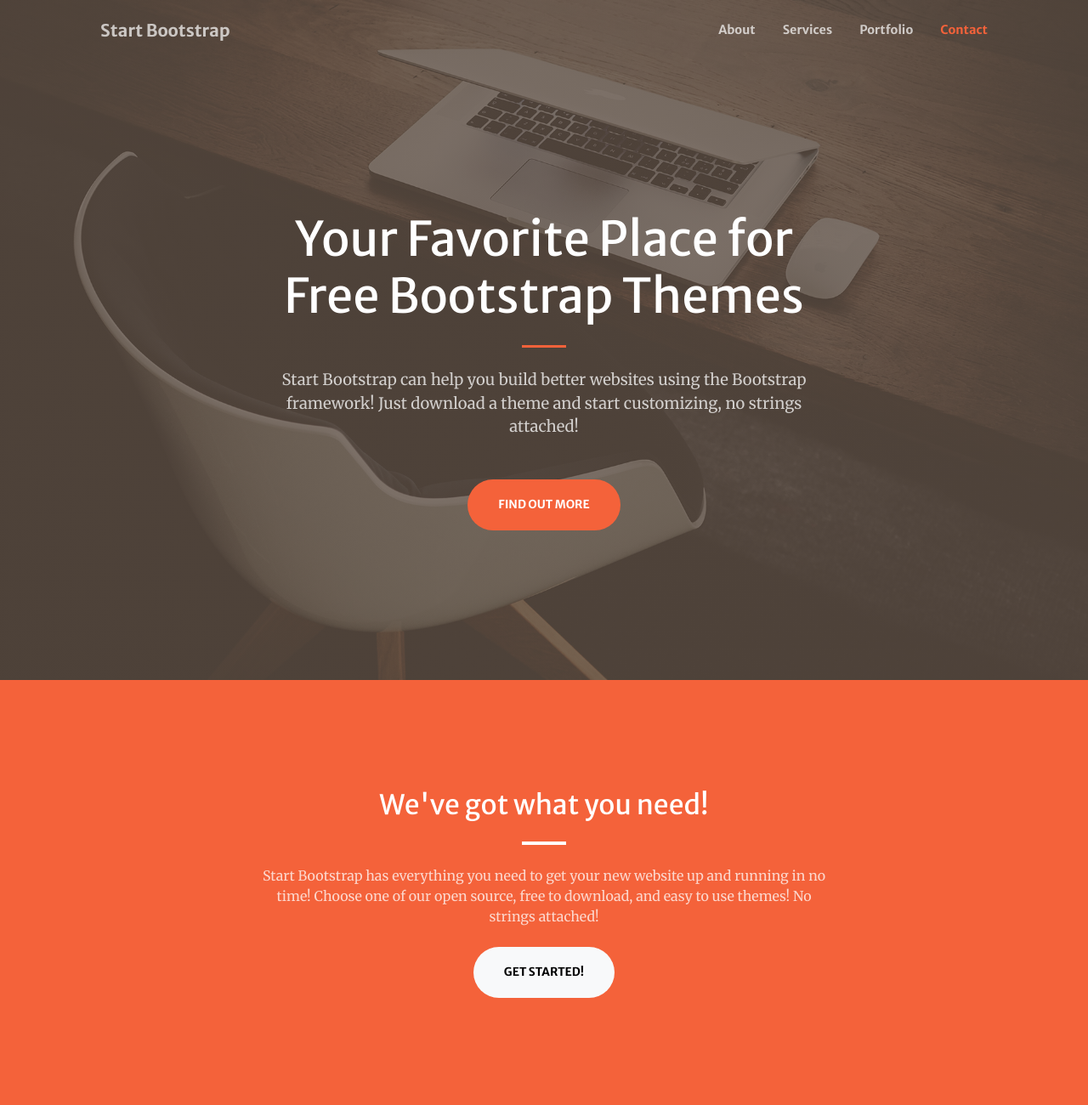
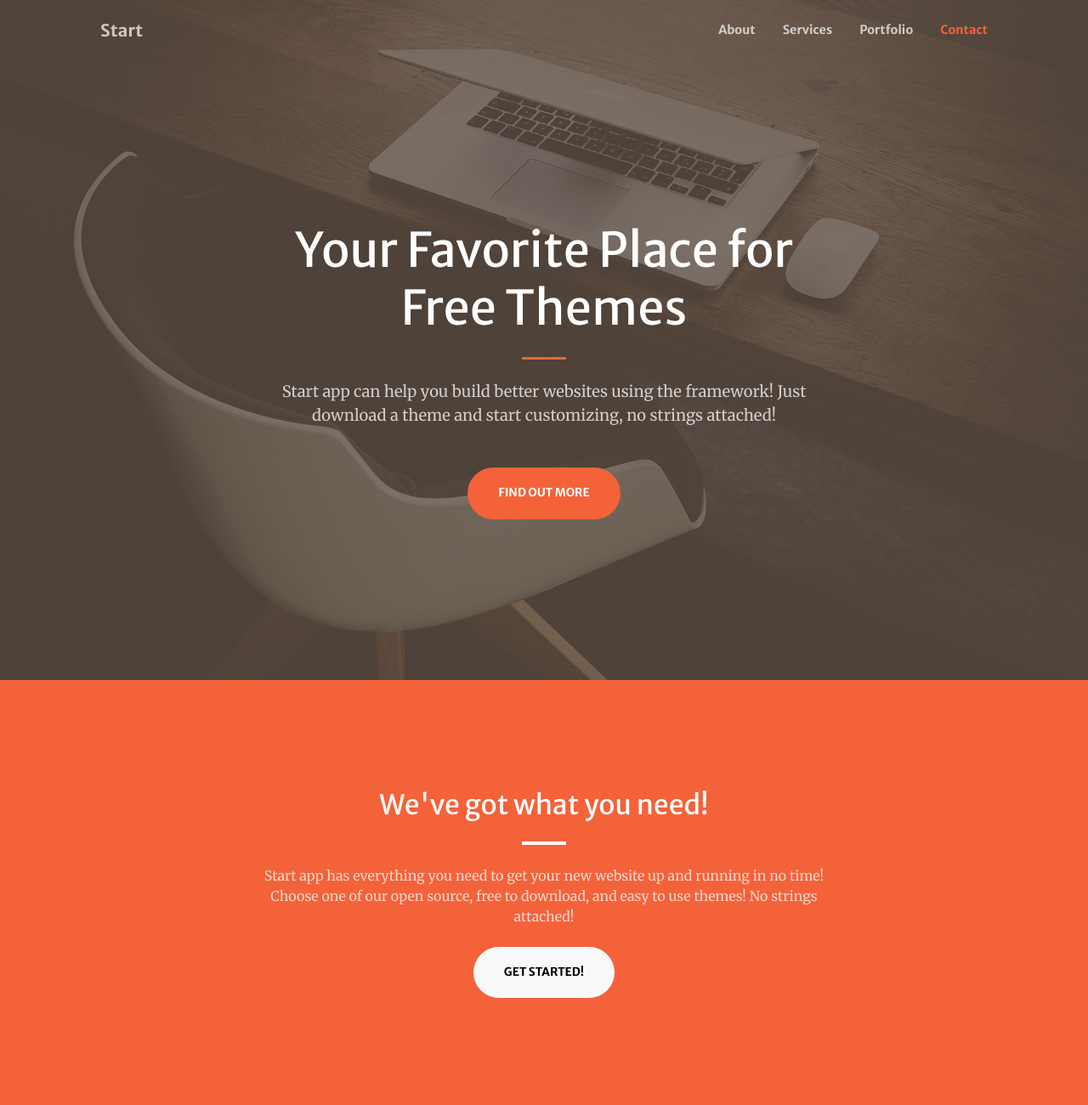
Before and after one commit to Vikash-8090-Yadav/frrt, a plain HTML site: page index.html in a window 1280 px wide. Shown: the top 1300 px of the page at 85% size. Drawn offline with nearby package versions, Linux system fonts and the light colour scheme; some packages are replaced by stand-ins of ours; a script that the page names is missing.

Commit message:
improved index.html

```diff
--- a/index.html
+++ b/index.html
@@ -5,7 +5,8 @@
         <meta name="viewport" content="width=device-width, initial-scale=1, shrink-to-fit=no" />
         <meta name="description" content="" />
         <meta name="author" content="" />
-        <title>Creative - Start Bootstrap Theme</title>
+        <title>Creative - Start
+         Theme</title>
         <!-- Favicon-->
         <link rel="icon" type="image/x-icon" href="assets/favicon.ico" />
         <!-- Bootstrap Icons-->
@@ -22,7 +23,8 @@
         <!-- Navigation-->
         <nav class="navbar navbar-expand-lg navbar-light fixed-top py-3" id="mainNav">
             <div class="container px-4 px-lg-5">
-                <a class="navbar-brand" href="#page-top">Start Bootstrap</a>
+                <a class="navbar-brand" href="#page-top">Start
+                </a>
                 <button class="navbar-toggler navbar-toggler-right" type="button" data-bs-toggle="collapse" data-bs-target="#navbarResponsive" aria-controls="navbarResponsive" aria-expanded="false" aria-label="Toggle navigation"><span class="navbar-toggler-icon"></span></button>
                 <div class="collapse navbar-collapse" id="navbarResponsive">
                     <ul class="navbar-nav ms-auto my-2 my-lg-0">
@@ -39,11 +41,11 @@
             <div class="container px-4 px-lg-5 h-100">
                 <div class="row gx-4 gx-lg-5 h-100 align-items-center justify-content-center text-center">
                     <div class="col-lg-8 align-self-end">
-                        <h1 class="text-white font-weight-bold">Your Favorite Place for Free Bootstrap Themes</h1>
+                        <h1 class="text-white font-weight-bold">Your Favorite Place for Free Themes</h1>
                         <hr class="divider" />
                     </div>
                     <div class="col-lg-8 align-self-baseline">
-                        <p class="text-white-75 mb-5">Start Bootstrap can help you build better websites using the Bootstrap framework! Just download a theme and start customizing, no strings attached!</p>
+                        <p class="text-white-75 mb-5">Start app can help you build better websites using the  framework! Just download a theme and start customizing, no strings attached!</p>
                         <a class="btn btn-primary btn-xl" href="#about">Find Out More</a>
                     </div>
                 </div>
@@ -56,7 +58,7 @@
                     <div class="col-lg-8 text-center">
                         <h2 class="text-white mt-0">We've got what you need!</h2>
                         <hr class="divider divider-light" />
-                        <p class="text-white-75 mb-4">Start Bootstrap has everything you need to get your new website up and running in no time! Choose one of our open source, free to download, and easy to use themes! No strings attached!</p>
+                        <p class="text-white-75 mb-4">Start app has everything you need to get your new website up and running in no time! Choose one of our open source, free to download, and easy to use themes! No strings attached!</p>
                         <a class="btn btn-light btn-xl" href="#services">Get Started!</a>
                     </div>
                 </div>
@@ -163,8 +165,8 @@
         <!-- Call to action-->
         <section class="page-section bg-dark text-white">
             <div class="container px-4 px-lg-5 text-center">
-                <h2 class="mb-4">Free Download at Start Bootstrap!</h2>
-                <a class="btn btn-light btn-xl" href="https://startbootstrap.com/theme/creative/">Download Now!</a>
+                <h2 class="mb-4">Free service  at Start the app !</h2>
+                <a class="btn btn-light btn-xl" href="https://startbootstrap.com/theme/creative/">Get Now!</a>
             </div>
         </section>
         <!-- Contact-->
```
